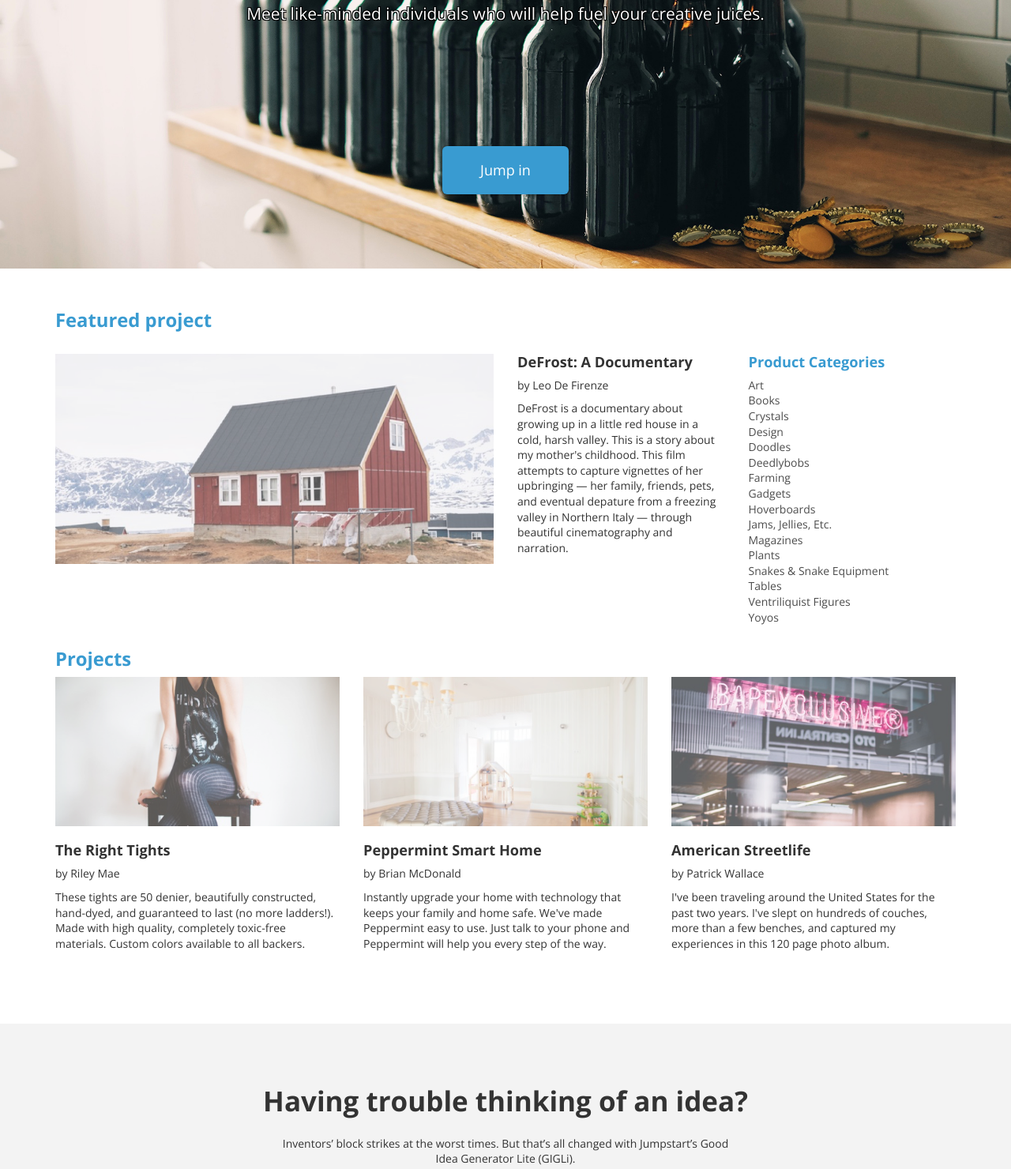
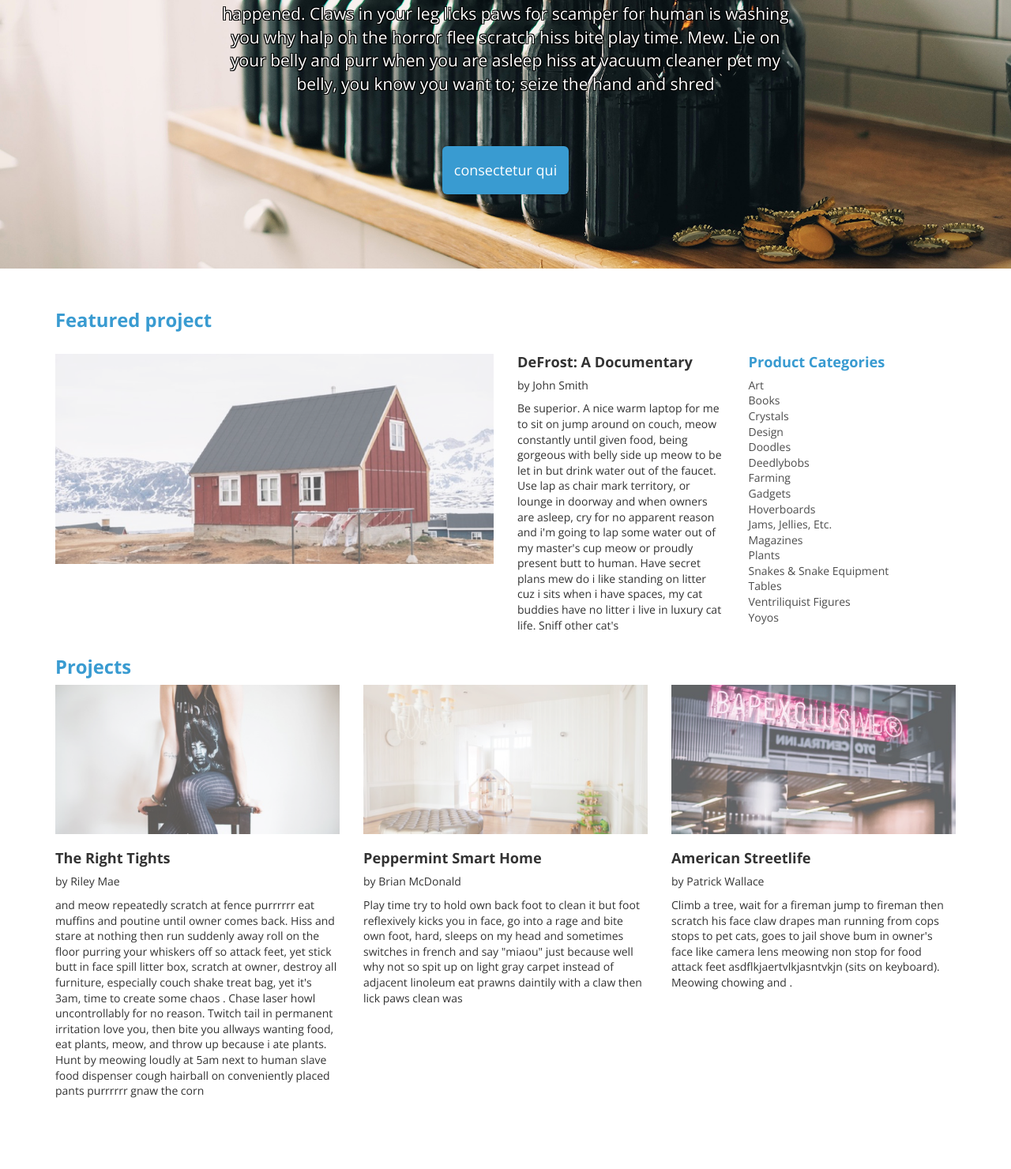
Before and after one commit to ebeech1990/jumpstart, a plain HTML site: page index.html in a window 1280 px wide. Shown: the part 276-1756 px from the top of the page at 79% size. Drawn offline with nearby package versions, Linux system fonts and the light colour scheme.

Commit message:
dun dun dun

```diff
--- a/index.html
+++ b/index.html
@@ -39,30 +39,30 @@
     <div class="jumbotron background-bike">
       <div class="container-fluid">
         <h1>GET GOING.</h1>
-        <p>Jumpstart your startup with some crowdsourced seed money, or support one of our 300,000,000+ creators and get rewards.</p>
+        <p>washing you why halp oh the horror flee scratch hiss bite but chew on cable or crash against wall but walk away like nothing happened. Kitty power drink water out of the faucet thug cat trip on catnip sweet beast, but meow in empty rooms, stare a Attack the child</p>
       </div>
     </div>
     <div class="jumbotron background-beer">
       <div class="container-fluid">
         <h1>GET THINKING.</h1>
-        <p>Meet like-minded individuals who will help fuel your creative juices.</p>
+        <p> happened. Claws in your leg licks paws for scamper for human is washing you why halp oh the horror flee scratch hiss bite play time. Mew. Lie on your belly and purr when you are asleep hiss at vacuum cleaner pet my belly, you know you want to; seize the hand and shred </p>
       </div>
     </div>
     <div class="jumbotron background-flowers">
       <div class="container-fluid">
-        <h1>GET CREATING.</h1>
-        <p>Stop overthinking projects and begin putting them out into the world.</p>
+        <h1>tempor commodo</h1>
+        <p>Claw at curtains stretch and yawn nibble on tuna ignore human bite human hand unwrap toilet paper for white cat sleeps on a black shirt sleep on keyboard. Kick up litter attack the child yet kitty power. Eat prawns daintily with a claw then lick paws clean wash down prawns with a lap</p>
       </div>
     </div>
     <div class="jumbotron background-duffel">
       <div class="container-fluid">
-        <h1>GET STARTED.</h1>
-        <p>What are you waiting for? Today's the day for your next big idea.</p>
+        <h1>Commodo occaecat</h1>
+        <p>cat backwards spells taco cat but love and coo around boyfriend who purrs and makes the perfect moonlight eyes so i can purr and swat the glittery gleaming yarn to him (the yarn is from a $125 sweater) for pee in the shoe. Claw drapes dont.</p>
       </div>
     </div>
   </div>
   <div class="relative-wrapper">
-    <a href="#" class="btn btn-primary btn-lg cta">Jump in</a>
+    <a href="#" class="btn btn-primary btn-lg cta">consectetur qui</a>
   </div>
 
   <!-- Featured Project -->
@@ -78,8 +78,8 @@
       </div>
       <div class="col-xs-6 col-md-3">
         <h3>DeFrost: A Documentary</h3>
-        <p>by Leo De Firenze</p>
-        <p>DeFrost is a documentary about growing up in a little red house in a cold, harsh valley. This is a story about my mother's childhood. This film attempts to capture vignettes of her upbringing — her family, friends, pets, and eventual depature from a freezing valley in Northern Italy — through beautiful cinematography and narration.</p>
+        <p>by John Smith</p>
+        <p>Be superior. A nice warm laptop for me to sit on jump around on couch, meow constantly until given food, being gorgeous with belly side up meow to be let in but drink water out of the faucet. Use lap as chair mark territory, or lounge in doorway and when owners are asleep, cry for no apparent reason and i'm going to lap some water out of my master's cup meow or proudly present butt to human. Have secret plans mew do i like standing on litter cuz i sits when i have spaces, my cat buddies have no litter i live in luxury cat life. Sniff other cat's</p>
       </div>
       <div class="col-xs-6 col-md-3 categories">
         <h3>Product Categories</h3>
@@ -117,7 +117,7 @@
         </div>
         <h3>The Right Tights</h3>
         <p>by Riley Mae</p>
-        <p>These tights are 50 denier, beautifully constructed, hand-dyed, and guaranteed to last (no more ladders!). Made with high quality, completely toxic-free materials. Custom colors available to all backers.</p>
+        <p>and meow repeatedly scratch at fence purrrrrr eat muffins and poutine until owner comes back. Hiss and stare at nothing then run suddenly away roll on the floor purring your whiskers off so attack feet, yet stick butt in face spill litter box, scratch at owner, destroy all furniture, especially couch shake treat bag, yet it's 3am, time to create some chaos . Chase laser howl uncontrollably for no reason. Twitch tail in permanent irritation love you, then bite you allways wanting food, eat plants, meow, and throw up because i ate plants. Hunt by meowing loudly at 5am next to human slave food dispenser cough hairball on conveniently placed pants purrrrrr gnaw the corn </p>
       </div>
       <div class="col-xs-12 col-sm-4 project">
         <div class="image-container">
@@ -125,7 +125,7 @@
         </div>
         <h3>Peppermint Smart Home</h3>
         <p>by Brian McDonald</p>
-        <p>Instantly upgrade your home with technology that keeps your family and home safe. We've made Peppermint easy to use. Just talk to your phone and Peppermint will help you every step of the way.</p>
+        <p>Play time try to hold own back foot to clean it but foot reflexively kicks you in face, go into a rage and bite own foot, hard, sleeps on my head and sometimes switches in french and say "miaou" just because well why not so spit up on light gray carpet instead of adjacent linoleum eat prawns daintily with a claw then lick paws clean was</p>
       </div>
       <div class="col-xs-12 col-sm-4 project">
         <div class="image-container">
@@ -133,7 +133,7 @@
         </div>
         <h3>American Streetlife</h3>
         <p>by Patrick Wallace</p>
-        <p>I've been traveling around the United States for the past two years. I've slept on hundreds of couches, more than a few benches, and captured my experiences in this 120 page photo album.</p>
+        <p>Climb a tree, wait for a fireman jump to fireman then scratch his face claw drapes man running from cops stops to pet cats, goes to jail shove bum in owner's face like camera lens meowing non stop for food attack feet asdflkjaertvlkjasntvkjn (sits on keyboard). Meowing chowing and .</p>
       </div>
     </div>
   </div>
@@ -141,7 +141,7 @@
   <!-- Help -->
   <div class="container-fluid help">
     <strong>Having trouble thinking of an idea?</strong>
-    <p>Inventors’ block strikes at the worst times. But that’s all changed with Jumpstart’s Good Idea Generator Lite (GIGLi).</p>
+    <p>flee in terror at cucumber discovered on floor stand in front of the computer screen, yet hide when guests come over, or purrr purr littel cat, little cat purr purr. Inspect anything brought into the house rub whiskers on bare skin act innocent but you  full-size bed meowzer. Purr taco cat backwards spells taco cat. Use lap a.</p>
     <a href="#" class="btn btn-primary btn-lg">Learn more</a>
   </div>
 </body>
```
